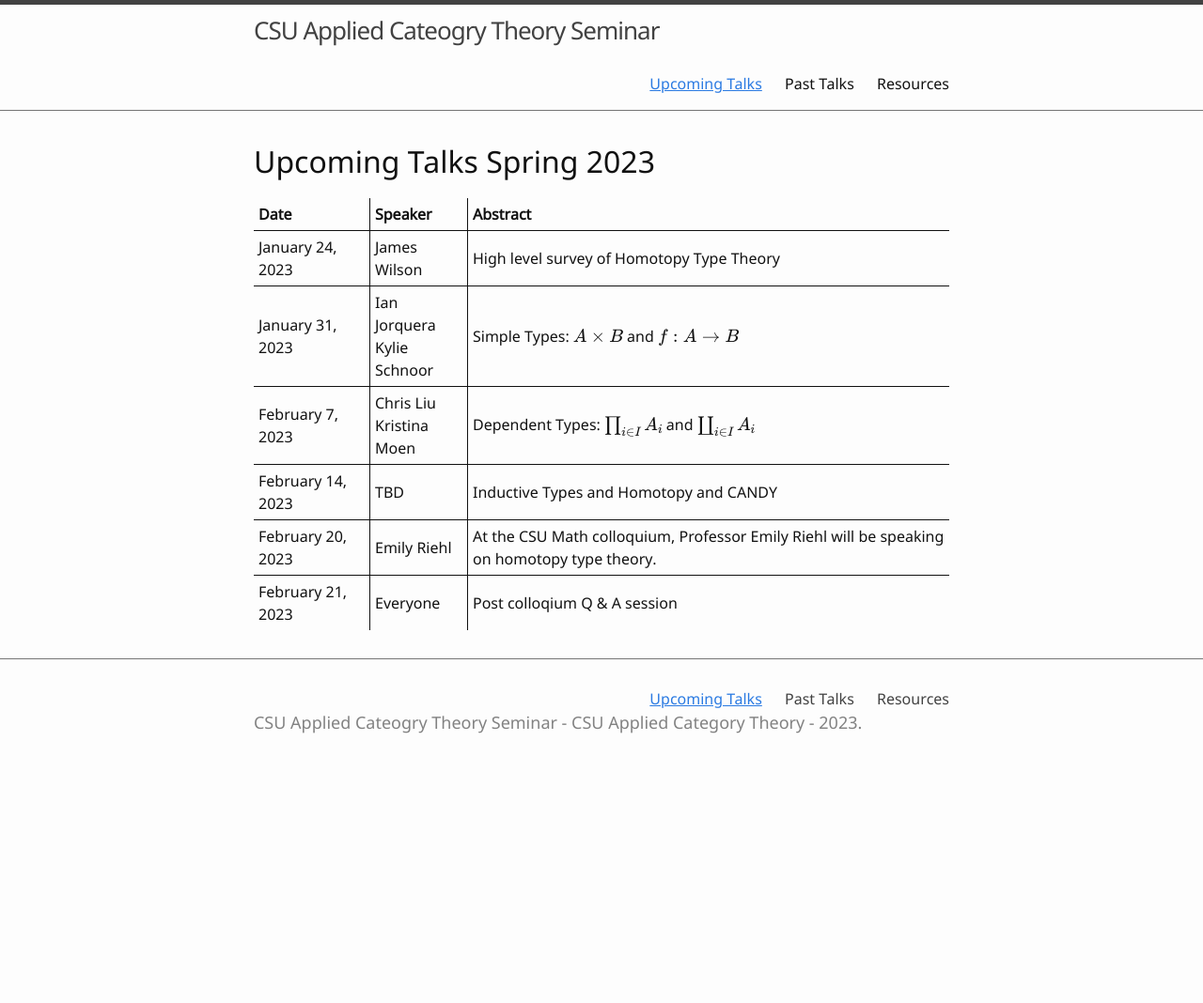
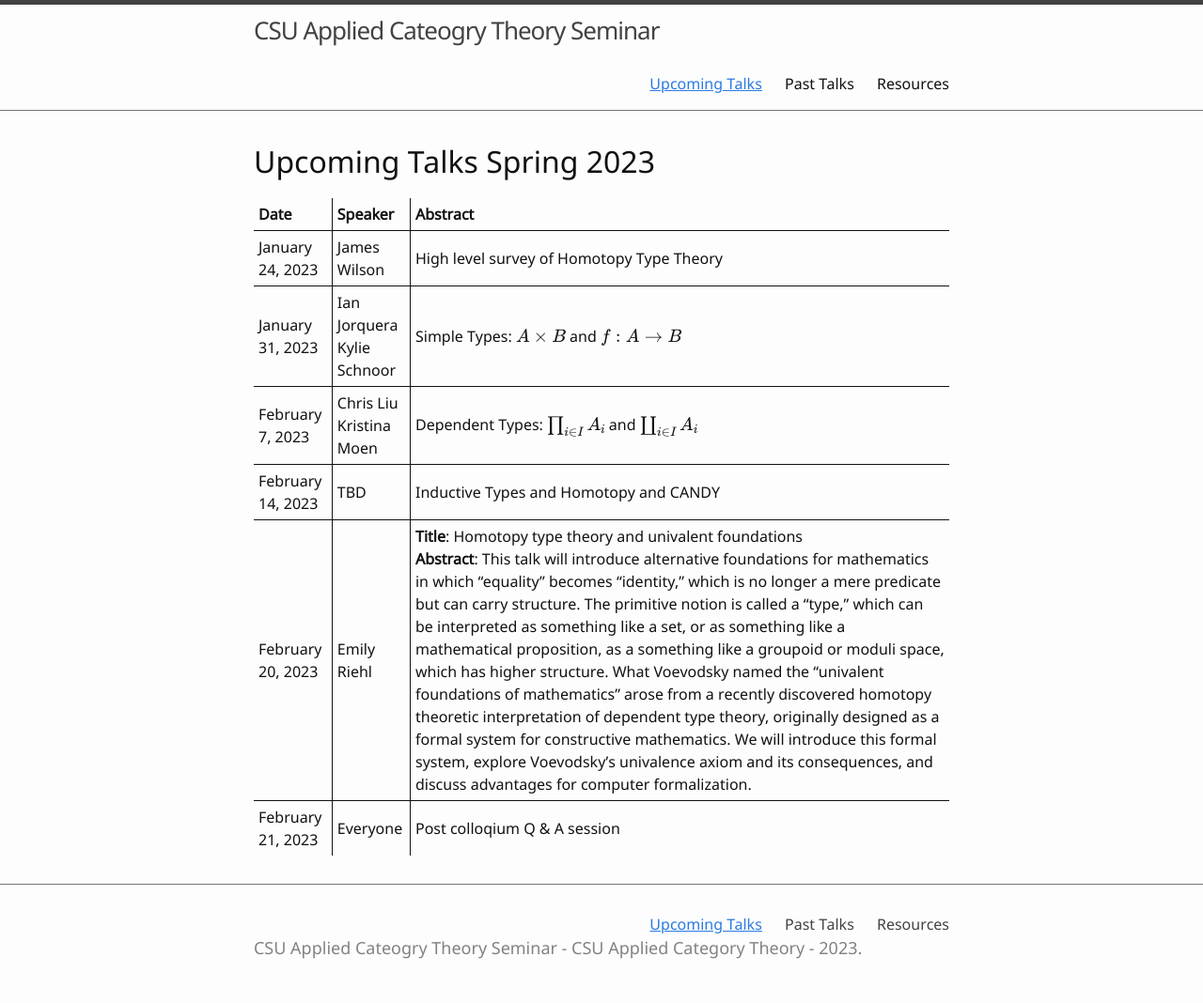
Before and after one commit to csu-applied-category-theory/csu-applied-category-theory.github.io, a Jekyll site: the page built from 00-upcoming.md, in a window 1280 px wide. Shown: the whole page at 94% size. Built offline with Jekyll 4.4.1, drawn with Linux system fonts in a browser that asks for light colours; before the commit the page ends 900 px from its top, so only the background shows below that.

Commit message:
add Emily Riehl's talk abstract and title

```diff
--- a/00-upcoming.md
+++ b/00-upcoming.md
@@ -11,6 +11,6 @@ nav: true
 |  January 31, 2023  | Ian Jorquera <br> Kylie Schnoor | Simple Types: $A \times B$ and $f: A \rightarrow B$ |
 |  February 7, 2023 | Chris Liu <br> Kristina Moen | Dependent Types: $\prod_{i \in I}A_i$ and $\coprod_{i \in I}A_i$ |
 |  February 14, 2023 | TBD | Inductive Types and Homotopy and CANDY |
-|  February 20, 2023 | Emily Riehl | At the CSU Math colloquium, Professor Emily Riehl will be speaking on homotopy type theory. |
+|  February 20, 2023 | Emily Riehl | **Title**: Homotopy type theory and univalent foundations <br> **Abstract**: This talk will introduce alternative foundations for mathematics in which "equality" becomes "identity," which is no longer a mere predicate but can carry structure. The primitive notion is called a "type," which can be interpreted as something like a set, or as something like a mathematical proposition, as a something like a groupoid or moduli space, which has higher structure. What Voevodsky named the "univalent foundations of mathematics" arose from a recently discovered homotopy theoretic interpretation of dependent type theory, originally designed as a formal system for constructive mathematics. We will introduce this formal system, explore Voevodsky's univalence axiom and its consequences, and discuss advantages for computer formalization. |
 |  February 21, 2023 | Everyone | Post colloqium Q & A session |
 {: rules="groups"}
```
